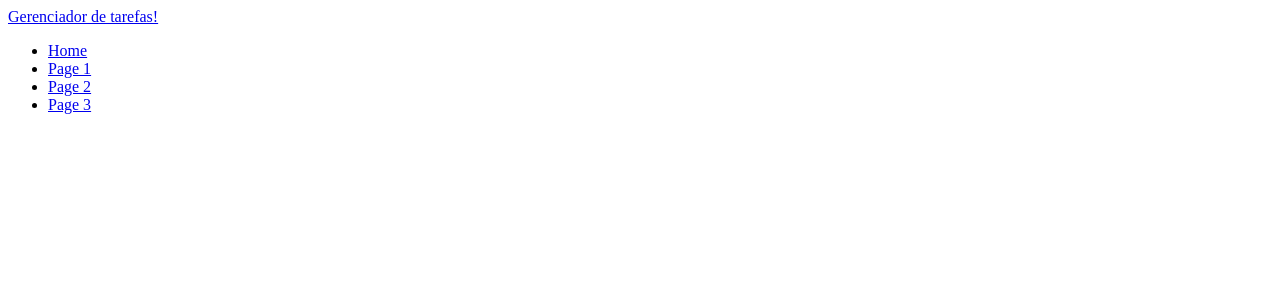
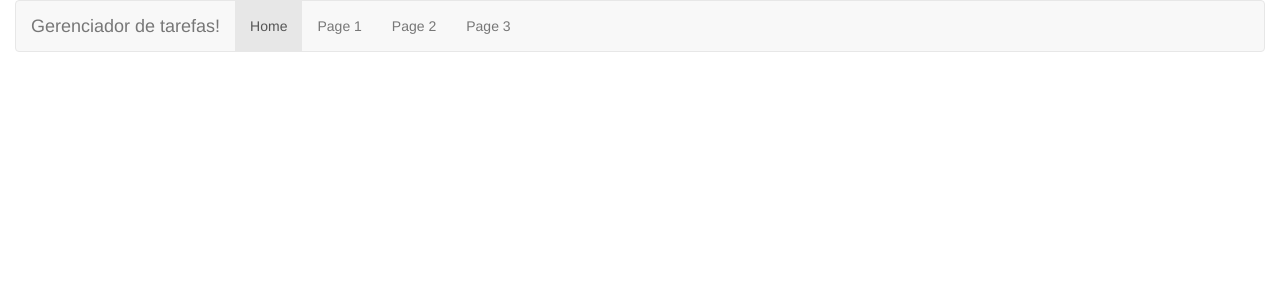
Before and after one commit to giovannirp/angular2, an Angular app in the folder gerenciador-tarefas/gerenciador-de-tarefas/: page / in a window 1280 px wide. Shown: the top 300 px of the page. Built offline with nearby package versions, Linux system fonts and the light colour scheme.

Commit message:
Adicionando Component e criando model

```diff
--- a/gerenciador-tarefas/gerenciador-de-tarefas/package.json
+++ b/gerenciador-tarefas/gerenciador-de-tarefas/package.json
@@ -21,7 +21,9 @@
     "@angular/platform-browser": "^5.2.0",
     "@angular/platform-browser-dynamic": "^5.2.0",
     "@angular/router": "^5.2.0",
+    "bootstrap": "^3.3.7",
     "core-js": "^2.4.1",
+    "jquery": "^3.3.1",
     "rxjs": "^5.5.6",
     "zone.js": "^0.8.19"
   },
--- a/gerenciador-tarefas/gerenciador-de-tarefas/src/app/app.component.html
+++ b/gerenciador-tarefas/gerenciador-de-tarefas/src/app/app.component.html
@@ -1,4 +1,5 @@
 <!--The content below is only a placeholder and can be replaced.-->
+<div class="container-fluid">
   <nav class="navbar navbar-default">
     <div class="container-fluid">
       <div class="navbar-header">
@@ -12,3 +13,5 @@
       </ul>
     </div>
   </nav>
+  <router-outlet></router-outlet>
+</div>
--- /dev/null
+++ b/gerenciador-tarefas/gerenciador-de-tarefas/src/app/tarefas/index.ts
@@ -0,0 +1,2 @@
+export * from './tarefas.module';
+export * from './shared';
--- /dev/null
+++ b/gerenciador-tarefas/gerenciador-de-tarefas/src/app/tarefas/shared/index.ts
@@ -0,0 +1 @@
+export * from './tarefa.model';
--- /dev/null
+++ b/gerenciador-tarefas/gerenciador-de-tarefas/src/app/tarefas/shared/tarefa.model.ts
@@ -0,0 +1,7 @@
+export class Tarefa {
+
+    constructor(
+        public id?: number,
+        public nome?: string,
+        public conculida?: boolean) {}
+}
```
Also changed, not shown: gerenciador-tarefas/gerenciador-de-tarefas/src/app/app-routing.module.ts (added, +12 -0 lines), gerenciador-tarefas/gerenciador-de-tarefas/src/app/app.module.ts (+9 -1 lines), gerenciador-tarefas/gerenciador-de-tarefas/src/app/tarefas/tarefas.module.ts (added, +10 -0 lines), gerenciador-tarefas/gerenciador-de-tarefas/.angular-cli.json, 1 other file (tests, documents, lock files or other folders). Lines whose indentation alone changed are shown as unchanged.
